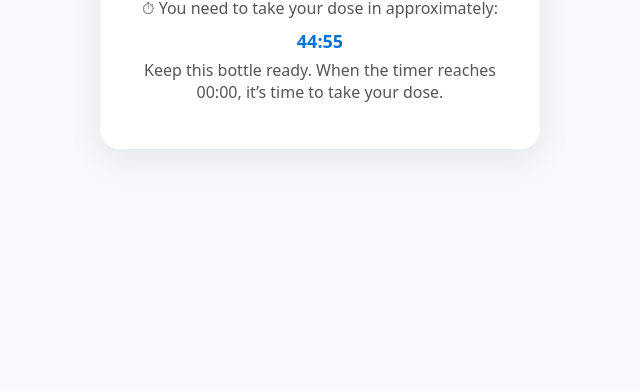
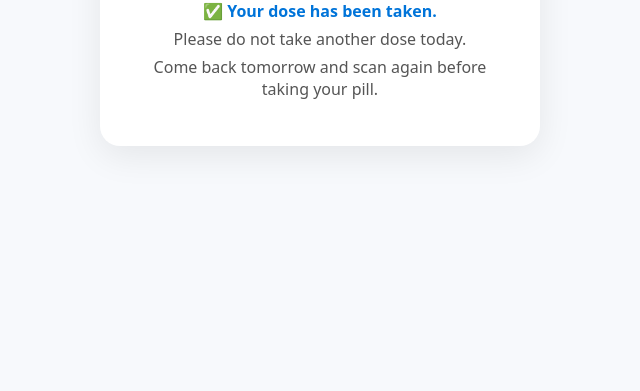
Before and after one commit to albanha/smartdose-demo, a plain HTML site: page index.html in a window 1280 px wide. Shown: the part 409-800 px from the top of the page, without its empty margins (320-960 px from the left). Drawn offline with Linux system fonts and the light colour scheme.

Commit message:
Update index.html

```diff
--- a/index.html
+++ b/index.html
@@ -16,7 +16,7 @@
       justify-content: center;
     }
     .card {
-      background: #fff;
+      background: #ffffff;
       border-radius: 20px;
       box-shadow: 0 10px 35px rgba(0,0,0,0.08);
       text-align: center;
@@ -39,10 +39,8 @@
       color: #555;
       margin: 6px 0;
     }
-    .countdown {
-      font-size: 18px;
+    .highlight {
       font-weight: 600;
-      margin-top: 10px;
       color: #0074D9;
     }
   </style>
@@ -51,33 +49,9 @@
   <div class="card">
     <div class="pill-icon"></div>
     <h1>SmartDose</h1>
-    <p>⏱ You need to take your dose in approximately:</p>
-    <div class="countdown" id="countdown">45:00</div>
-    <p>Keep this bottle ready. When the timer reaches 00:00, it’s time to take your dose.</p>
+    <p class="highlight">✅ Your dose has been taken.</p>
+    <p>Please do not take another dose today.</p>
+    <p>Come back tomorrow and scan again before taking your pill.</p>
   </div>
-
-  <script>
-    // 45 minutes from page open
-    const totalSeconds = 45 * 60;
-    let remaining = totalSeconds;
-
-    const el = document.getElementById("countdown");
-
-    function updateCountdown() {
-      const mins = Math.floor(remaining / 60);
-      const secs = remaining % 60;
-      el.textContent =
-        String(mins).padStart(2, "0") + ":" + String(secs).padStart(2, "0");
-
-      if (remaining > 0) {
-        remaining -= 1;
-      } else {
-        el.textContent = "00:00";
-      }
-    }
-
-    updateCountdown();
-    setInterval(updateCountdown, 1000);
-  </script>
 </body>
 </html>
```
